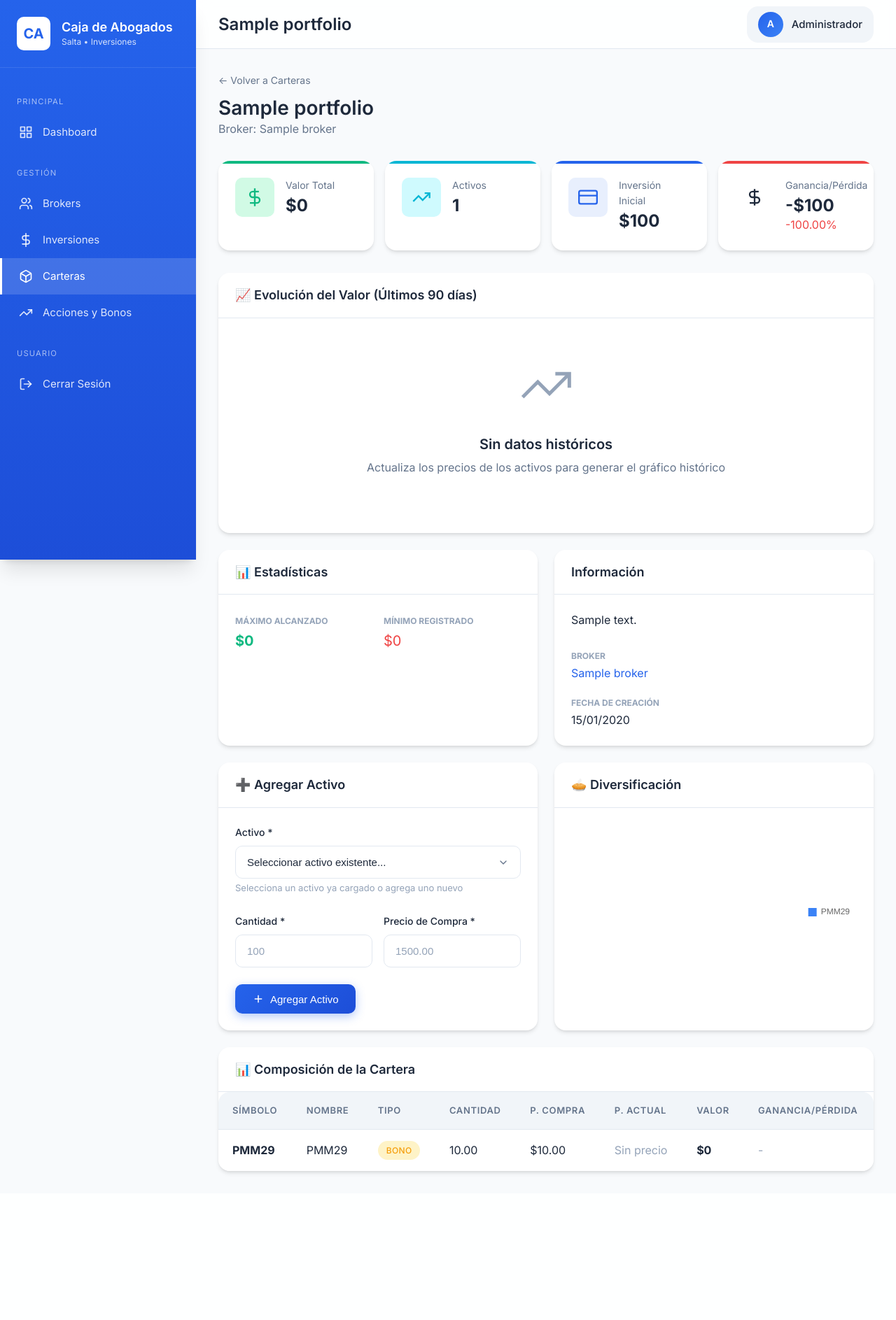
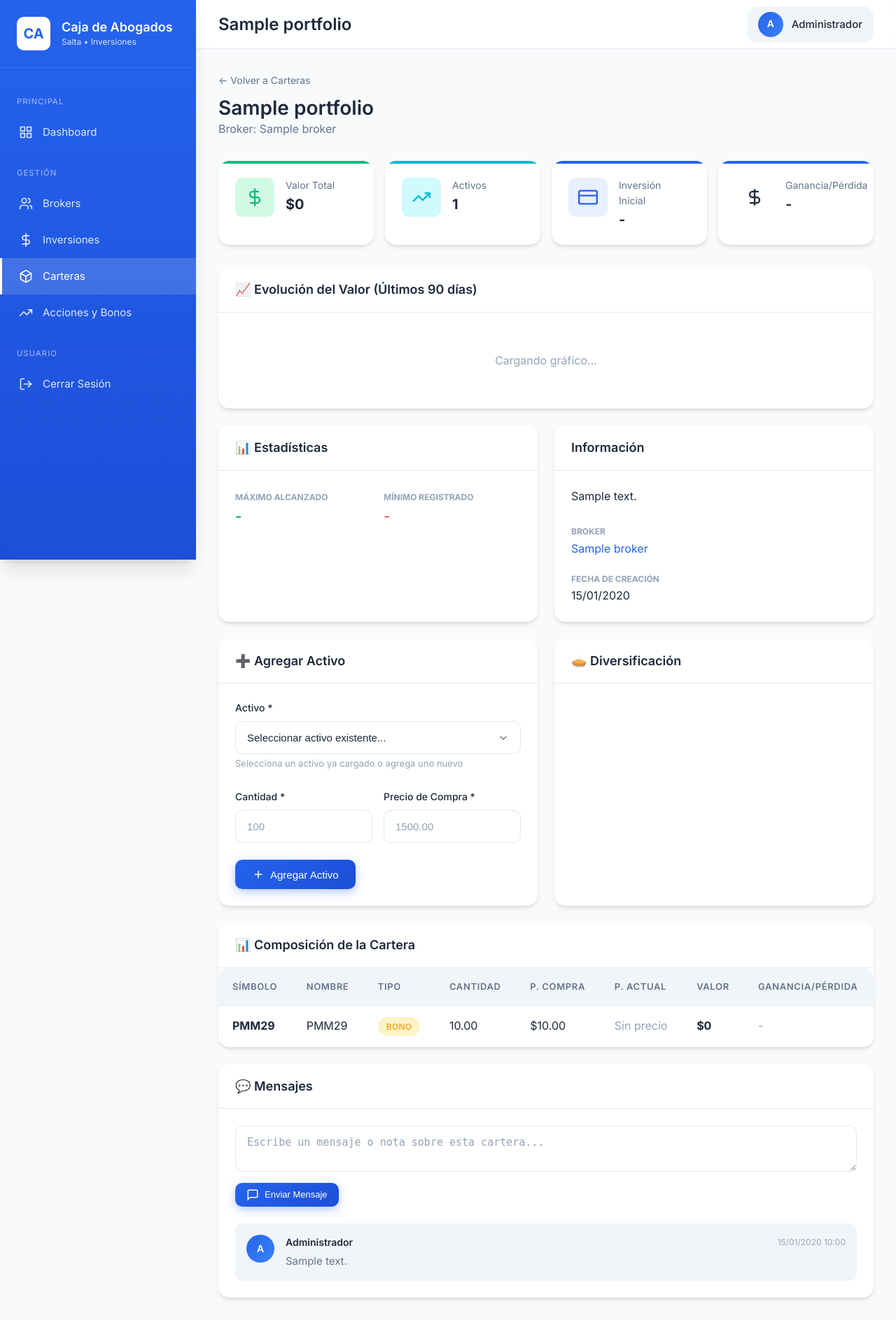
Before and after one commit to OctavioGalvan5/app_inversiones, a Flask app: page /portfolios/1 in a window 1280 px wide. Shown: the whole page at 70% size. Before the commit the page ends 1679 px from the top, so only its background shows below. Run offline with Flask 3, Linux system fonts and the light colour scheme; a user stored in the database is signed in; tables that the repository leaves empty hold one stand-in row (values such as "Sample post"); data that the repository does not hold is empty; a map, chart or similar area stays blank.

Commit message:
se agrego mensajes en carteras

```diff
--- a/app.py
+++ b/app.py
@@ -489,6 +489,23 @@
     return redirect(url_for('portfolio_detail', portfolio_id=portfolio_id))
 
 
+@app.route('/portfolios/<int:portfolio_id>/message', methods=['POST'])
+@login_required
+def portfolio_add_message(portfolio_id):
+    content = request.form.get('content')
+    if content:
+        message = Message(
+            content=content,
+            author_id=current_user.id,
+            portfolio_id=portfolio_id,
+            message_type='portfolio'
+        )
+        db.session.add(message)
+        db.session.commit()
+        flash('Mensaje agregado', 'success')
+    return redirect(url_for('portfolio_detail', portfolio_id=portfolio_id))
+
+
 # ==================== STOCKS ====================
 
 @app.route('/stocks')
@@ -760,9 +777,13 @@
     gain_loss = current_value - initial_investment
     gain_loss_pct = ((current_value - initial_investment) / initial_investment * 100) if initial_investment > 0 else 0
 
-    # Get dates range for last 90 days
+    # Get dates range from portfolio creation date
     end_date = date.today()
-    start_date = end_date - timedelta(days=90)
+    # Use portfolio creation date as start, or 90 days ago if created_at is None
+    if portfolio.created_at:
+        start_date = portfolio.created_at.date() if hasattr(portfolio.created_at, 'date') else portfolio.created_at
+    else:
+        start_date = end_date - timedelta(days=90)
 
     # Get all stock IDs in portfolio
     stock_ids = [ps.stock_id for ps in portfolio_stocks]
--- a/models.py
+++ b/models.py
@@ -246,8 +246,12 @@
     author_id = db.Column(db.Integer, db.ForeignKey('users.id'), nullable=False)
     broker_id = db.Column(db.Integer, db.ForeignKey('brokers.id'))
     investment_id = db.Column(db.Integer, db.ForeignKey('investments.id'))
-    message_type = db.Column(db.String(20), default='general')  # general, broker, investment
+    portfolio_id = db.Column(db.Integer, db.ForeignKey('portfolios.id'))
+    message_type = db.Column(db.String(20), default='general')  # general, broker, investment, portfolio
     created_at = db.Column(db.DateTime, default=datetime.utcnow)
+
+    # Relationships
+    portfolio = db.relationship('Portfolio', backref='messages')
 
     def __repr__(self):
         return f'<Message {self.id}>'
--- a/static/style.css
+++ b/static/style.css
@@ -449,11 +449,11 @@
 }
 
 .stat-value {
-    font-size: 1.5rem;
+    font-size: 1.25rem;
     font-weight: 700;
     color: var(--text-primary);
     line-height: 1.2;
-    word-break: break-word;
+    white-space: nowrap;
 }
 
 .stat-change {
@@ -1711,3 +1711,35 @@
 .stats-grid>*:nth-child(4) {
     animation-delay: 0.4s;
 }
+
+/* ===== GRID LAYOUTS ===== */
+.grid-2 {
+    display: grid;
+    grid-template-columns: repeat(2, 1fr);
+    gap: 1.5rem;
+    align-items: stretch;
+}
+
+.grid-3 {
+    display: grid;
+    grid-template-columns: repeat(auto-fit, minmax(320px, 1fr));
+    gap: 1.5rem;
+    align-items: stretch;
+}
+
+.grid-3>.card {
+    display: flex;
+    flex-direction: column;
+}
+
+.grid-3>.card>.card-body {
+    flex: 1;
+}
+
+@media (max-width: 768px) {
+
+    .grid-2,
+    .grid-3 {
+        grid-template-columns: 1fr;
+    }
+}
--- a/templates/portfolios/detail.html
+++ b/templates/portfolios/detail.html
@@ -322,6 +322,52 @@
         {% endif %}
     </div>
 </div>
+
+<!-- Messages Section -->
+<div class="card mt-3">
+    <div class="card-header">
+        <h3 class="card-title">💬 Mensajes</h3>
+    </div>
+    <div class="card-body">
+        <!-- Add message form -->
+        <form method="POST" action="{{ url_for('portfolio_add_message', portfolio_id=portfolio.id) }}"
+            style="margin-bottom: 1.5rem;">
+            <div class="form-group" style="margin-bottom: 0.5rem;">
+                <textarea class="form-control" name="content"
+                    placeholder="Escribe un mensaje o nota sobre esta cartera..." rows="2" required
+                    style="min-height: 60px;"></textarea>
+            </div>
+            <button type="submit" class="btn btn-sm btn-primary">
+                <svg xmlns="http://www.w3.org/2000/svg" width="16" height="16" viewBox="0 0 24 24" fill="none"
+                    stroke="currentColor" stroke-width="2">
+                    <path d="M21 15a2 2 0 0 1-2 2H7l-4 4V5a2 2 0 0 1 2-2h14a2 2 0 0 1 2 2z"></path>
+                </svg>
+                Enviar Mensaje
+            </button>
+        </form>
+
+        <!-- Messages list -->
+        {% if portfolio.messages %}
+        <div class="message-list">
+            {% for msg in portfolio.messages|sort(attribute='created_at', reverse=True) %}
+            <div class="message-item">
+                <div class="message-avatar">{{ msg.author.full_name[0] if msg.author.full_name else
+                    msg.author.username[0]|upper }}</div>
+                <div class="message-content">
+                    <div class="message-header">
+                        <span class="message-author">{{ msg.author.full_name or msg.author.username }}</span>
+                        <span class="message-time">{{ msg.created_at.strftime('%d/%m/%Y %H:%M') }}</span>
+                    </div>
+                    <p class="message-text">{{ msg.content }}</p>
+                </div>
+            </div>
+            {% endfor %}
+        </div>
+        {% else %}
+        <p class="text-muted text-center" style="margin: 0;">No hay mensajes aún. Sé el primero en comentar.</p>
+        {% endif %}
+    </div>
+</div>
 {% endblock %}
 
 {% block extra_js %}
@@ -465,7 +511,7 @@
         {% for ps in portfolio.stocks.all() %}
     {
         symbol: '{{ ps.stock.symbol }}',
-            value: {{ ps.current_value or 0 }}
+            value: { { ps.current_value or 0 } }
     },
     {% endfor %}
     ];
--- a/templates/portfolios/list.html
+++ b/templates/portfolios/list.html
@@ -30,12 +30,12 @@
             <p class="text-secondary mb-2">
                 <strong>Broker:</strong> {{ portfolio.broker.name }}
             </p>
-            {% if portfolio.description %}
+            {% if portfolio.description and portfolio.description.lower().strip() != portfolio.name.lower().strip() %}
             <p class="text-muted" style="font-size: 0.875rem;">{{ portfolio.description[:80] }}{% if
                 portfolio.description|length > 80 %}...{% endif %}</p>
             {% endif %}
 
-            <div class="stat-card success mt-3" style="padding: 1rem;">
+            <div class="stat-card mt-3" style="padding: 1rem;">
                 <div class="stat-content">
                     <div class="stat-label">Valor Total Cartera</div>
                     <div class="stat-value" style="font-size: 1.25rem;">${{ "{:,.0f}".format(portfolio.total_value) }}
```
Also changed, not shown: templates/dashboard.html (+6 -1 lines).
